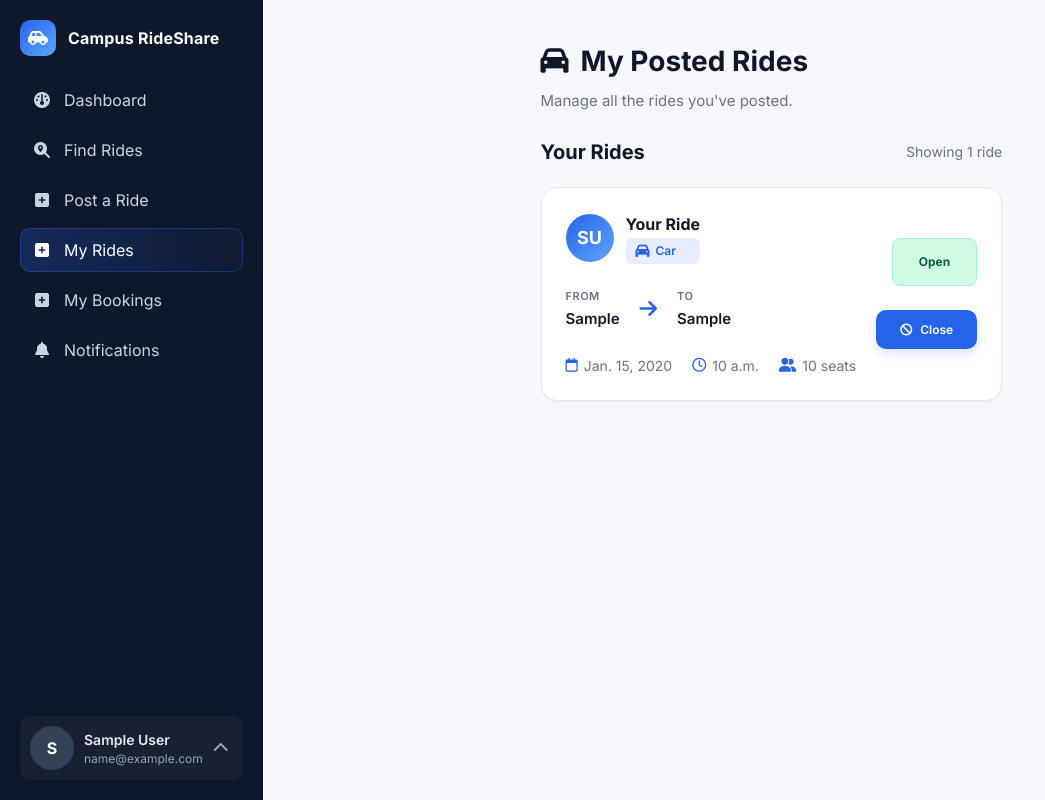
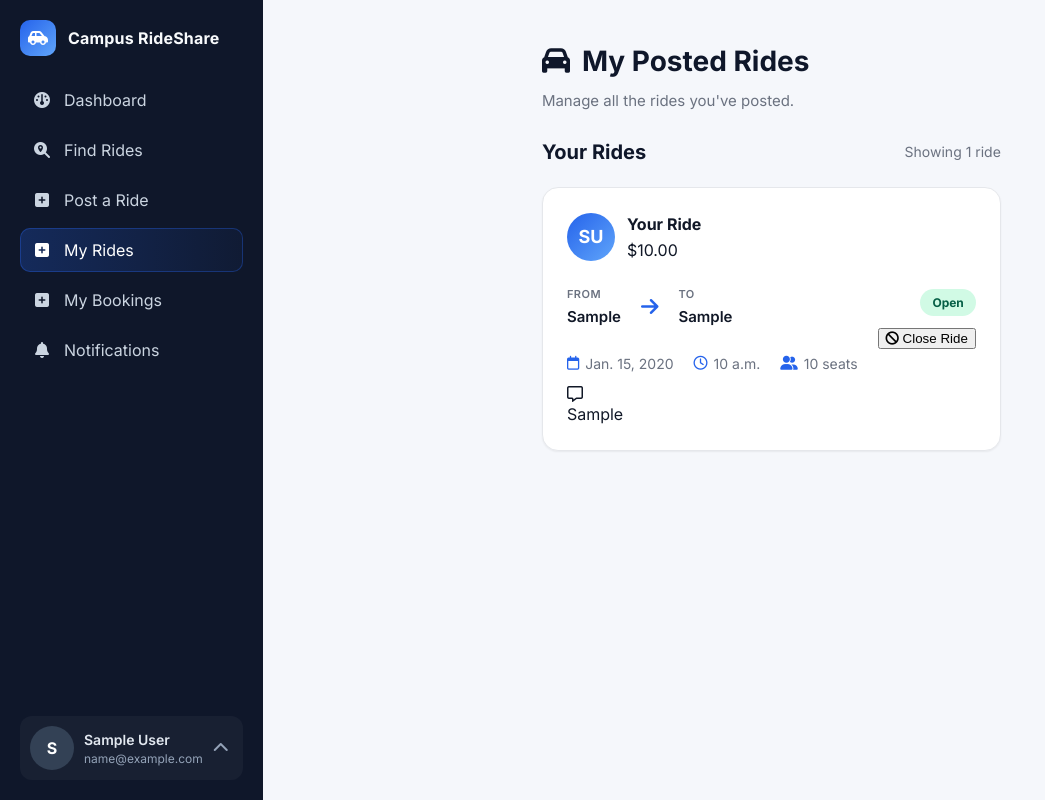
Before and after one commit to mae-sann/RideShare, a Django app: page /ride/my-rides/ in a window 1280 px wide. Shown: the whole page, without its empty margins (0-1045 px from the left). Run offline with Django 5.2, Linux system fonts and the light colour scheme; a user stored in the database is signed in; tables that the repository leaves empty hold one stand-in row (values such as "Sample post").

Commit message:
Fix remarks resize and update my rides layout

```diff
--- a/ride_share/templates/dashboard_app/my_rides.html
+++ b/ride_share/templates/dashboard_app/my_rides.html
@@ -4,7 +4,7 @@
 {% block title %}My Posted Rides{% endblock %}
 
 {% block content %}
-<link rel="stylesheet" href="{% static 'css/find_rides.css' %}">
+<link rel="stylesheet" href="{% static 'css/my_bookings.css' %}">
     {% if messages %}
             <div class="alert-area" id="alertArea">
                 {% for message in messages %}
@@ -15,6 +15,7 @@
                 {% endfor %}
             </div>
     {% endif %}
+
 <div class="find-rides-container">
     <!-- Page Header -->
     <div class="page-header">
@@ -47,10 +48,7 @@
                         <div class="driver-avatar">{{ ride.driver.first_name|slice:":1" }}{{ ride.driver.last_name|slice:":1" }}</div>
                         <div class="driver-details">
                             <div class="driver-name">Your Ride</div>
-                            <span class="vehicle-badge">
-                                <i class="fa-solid fa-car"></i>
-                                Car
-                            </span>
+                            <div class="ride-price">${{ ride.price }}</div>
                         </div>
                     </div>
 
@@ -77,33 +75,41 @@
                         </div>
                         <div class="meta-item">
                             <i class="fa-solid fa-user-group"></i>
-                            <span>{{ ride.seats_available }} seats</span>
-                        </div>
+                            <span>{{ ride.seats_available }} seat{{ ride.seats_available|pluralize }}</span>
                         </div>
                     </div>
 
+                    {% if ride.remarks %}
+                    <div class="ride-remarks">
+                        <i class="fa-regular fa-message"></i>
+                        <span>{{ ride.remarks }}</span>
+                    </div>
+                    {% endif %}
+                </div>
+
                 <div class="ride-actions">
-                    <div class="seats-available">
-                        <span class="status {% if ride.status == 'open' %}open{% elif ride.status == 'full' %}full{% else %}closed{% endif %}">
+                    <div class="booking-status">
+                        <span class="status {% if ride.status == 'open' %}confirmed{% elif ride.status == 'full' %}pending{% else %}cancelled{% endif %}">
                             {{ ride.status|title }}
                         </span>
                     </div>
-                    <div style="display: flex; gap: 8px; margin-top: 12px;">
+
                     {% if ride.status == 'open' or ride.status == 'full' %}
-                        <form method="POST" action="{% url 'close_ride' ride.id %}" style="flex: 1;">
+                    <form method="POST" action="{% url 'close_ride' ride.id %}" class="action-form">
                         {% csrf_token %}
-                            <button type="submit" class="btn-request" style="width: 100%; font-size: 12px; border: none; cursor: pointer;">
+                        <button type="submit"
+                                class="btn-cancel"
+                                onclick="return confirm('Are you sure you want to close this ride? This cannot be undone.');">
                             <i class="fa-solid fa-ban"></i>
-                                Close
+                            Close Ride
                         </button>
                     </form>
                     {% else %}
-                        <button class="btn-request" style="flex: 1; font-size: 12px; opacity: 0.5; cursor: not-allowed;" disabled>
-                            <i class="fa-solid fa-check"></i>
+                    <button class="btn-cancel disabled" disabled>
+                        <i class="fa-solid fa-lock"></i>
                         Closed
                     </button>
                     {% endif %}
-                    </div>
                 </div>
             </div>
             {% endfor %}
@@ -111,11 +117,11 @@
             <!-- No Rides Message -->
             <div class="no-results" id="noRides" style="grid-column: 1 / -1;">
                 <div class="no-results-icon">
-                    <i class="fa-regular fa-face-frown"></i>
+                    <i class="fa-regular fa-car-side"></i>
                 </div>
                 <h3>No Rides Posted Yet</h3>
                 <p>You haven't posted any rides yet. Start by posting your first ride to help others get around!</p>
-                <a href="{% url 'post_ride' %}" class="btn-request" style="margin-top: 16px;">
+                <a href="{% url 'post_ride' %}" class="btn-request" style="margin-top: 20px;">
                     <i class="fa-solid fa-plus"></i>
                     Post a Ride
                 </a>
@@ -123,32 +129,6 @@
         {% endif %}
     </div>
 </div>
-
-<style>
-    .status {
-        font-size: 12px;
-        font-weight: 700;
-        color: #334155;
-        background: #e2e8f0;
-        padding: 6px 12px;
-        border-radius: 999px;
-    }
-    .status.open {
-        background: #d1fae5;
-        color: #065f46;
-    }
-    .status.full {
-        background: #fee2e2;
-        color: #991b1b;
-    }
-    .status.closed {
-        background: #fef3c7;
-        color: #92400e;
-    }
-    .no-results {
-        display: flex !important;
-    }
-</style>
 
 <script>
     document.addEventListener('DOMContentLoaded', function() {
```
Also changed, not shown: ride_share/static/css/post_ride.css (+6 -2 lines). Lines whose indentation alone changed are shown as unchanged.
